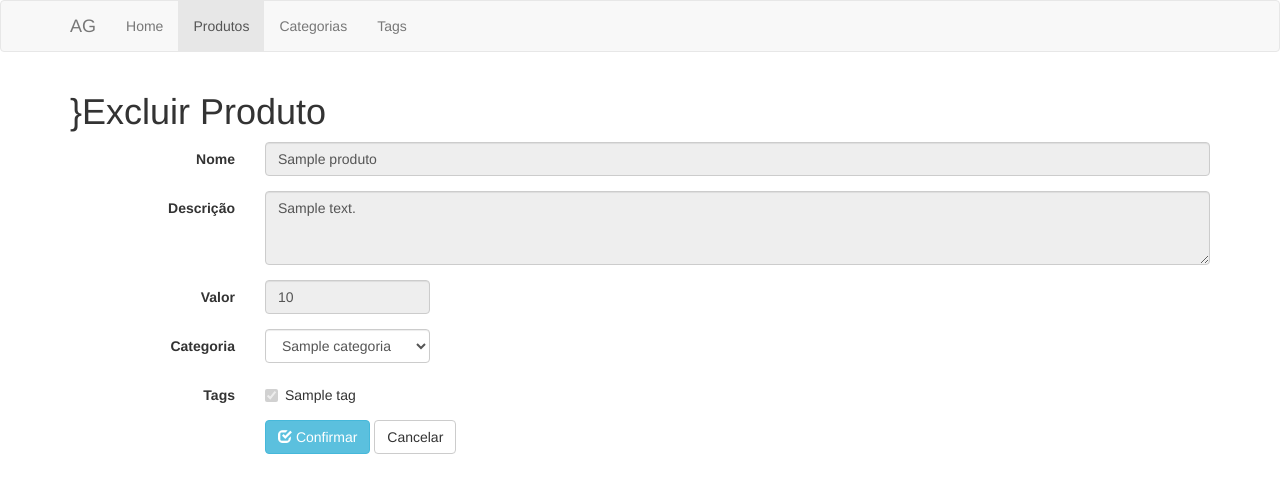
After one commit to AlexGutler/doctrine, a PHP site: template src/AG/views/Produto/excluir.html.twig in a window 1280 px wide. The commit adds this page. Shown: the top 493 px of the page. Run offline with PHP 8.4, Linux system fonts and the light colour scheme; the template is opened without the code that fills it: most values are stand-ins (such as "Sample title", 1, 10 or a date in 2020); some libraries are stand-ins or nearby versions.

Commit message:
dividi os forms do produto e ajustei as rotas para correigir erro quando banco esta vazio

```diff
--- /dev/null
+++ b/src/AG/views/Produto/excluir.html.twig
@@ -0,0 +1,93 @@
+{% extends 'layout.html.twig' %}
+
+{% block title %}AG || Excluir Produto {% endblock %}
+
+{% block content %}
+    <header class="container">
+        <h1> }Excluir Produto</h1>
+    </header>
+
+    <section class="container">
+        <form class="form-horizontal" method="post"
+              action="{{ path('produto-deletar', {id: id}) }}">
+            <input type="hidden" id="id" name="id" value="{{ produto.id }}">
+            <div class="form-group">
+                <label for="nome" class="col-sm-2 control-label">Nome</label>
+                <div class="col-sm-10">
+                    <input type="text" class="form-control" disabled="disabled" name="nome"  value="{{ produto.nome }}">
+                </div>
+            </div>
+            <div class="form-group">
+                <label for="descricao" class="col-sm-2 control-label">Descrição</label>
+                <div class="col-sm-10">
+                    <textarea class="form-control" disabled="disabled" name="descricao"  rows="3">{{ produto.descricao }}</textarea>
+                    {% if errors.descricao != null %}
+                        <span class="alert-danger col-md-12">{{ errors.descricao }}</span>
+                    {% endif %}
+                </div>
+            </div>
+            <div class="form-group">
+                <label for="valor" class="col-sm-2 control-label">Valor</label>
+                <div class="col-sm-2">
+                    <input type="number"  step="any" class="form-control" disabled="disabled"  name="valor" value="{{ produto.valor }}">
+                    {% if errors.valor != null %}
+                        <span class="alert-danger col-md-12">{{ errors.valor }}</span>
+                    {% endif %}
+                </div>
+            </div>
+            <div class="form-group">
+                <label for="categoria" class="col-sm-2 control-label">Categoria</label>
+                <div class="col-sm-2">
+                    <select class="form-control" name="categoria">
+                        {% for categoria in categorias %}
+                            <option value="{{ categoria.id }}"
+                                    {% if not (id == null) %}
+                                        {% if (produto.categoria.id > 0) and (categoria.id == produto.categoria.id) %}
+                                            selected
+                                        {% endif %}
+                                    {% endif %}
+                                    disabled="disabled"
+                                    >
+                                {{ categoria.nome }}
+                            </option>
+                        {% endfor %}
+                    </select>
+                </div>
+            </div>
+            {% set tagsSelected = [] %}
+            {% if produto.tags is iterable %}
+                {% for tagSelected in produto.tags %}
+                    {% set tagsSelected = tagsSelected|merge([tagSelected.id]) %}
+                {% endfor %}
+            {% endif %}
+            <div class="form-group">
+                <label for="categoria" class="col-sm-2 control-label">Tags</label>
+                <div class="col-sm-10">
+                    <div class="checkbox">
+                        {% for tag in tags %}
+                            <label>
+                                <input type="checkbox" disabled="disabled" name="tags[]" id="{{ tag.id }}" value="{{ tag.id }}"
+                                       {% if tag.id in tagsSelected %}checked{% endif %}>{{ tag.nome }}
+                            </label>
+                        {% endfor %}
+                    </div>
+                </div>
+            </div>
+            <div class="form-group">
+                <div class="col-sm-offset-2 col-sm-10">
+                    <button type="submit" class="btn btn-info"><i class="glyphicon glyphicon-check"></i> Confirmar</button>
+                    <a href="{{ path('produtos') }}" class="btn btn-default">Cancelar</a>
+                </div>
+            </div>
+        </form>
+    </section>
+{% endblock %}
+
+{% block form %}
+
+{% endblock %}
+
+{% block classhome %}{% endblock %}
+{% block classprodutos %}active{% endblock %}
+{% block classcategorias %}{% endblock %}
+{% block classtags %}{% endblock %}
```
Also changed, not shown: src/AG/Controller/Produto/ProdutoControllerProvider.php (+18 -2 lines), src/AG/views/Produto/editar.html.twig (added, +94 -0 lines), src/AG/views/Produto/index.html.twig (+3 -9 lines), src/AG/views/Produto/sucesso.html.twig (deleted, +0 -12 lines).
